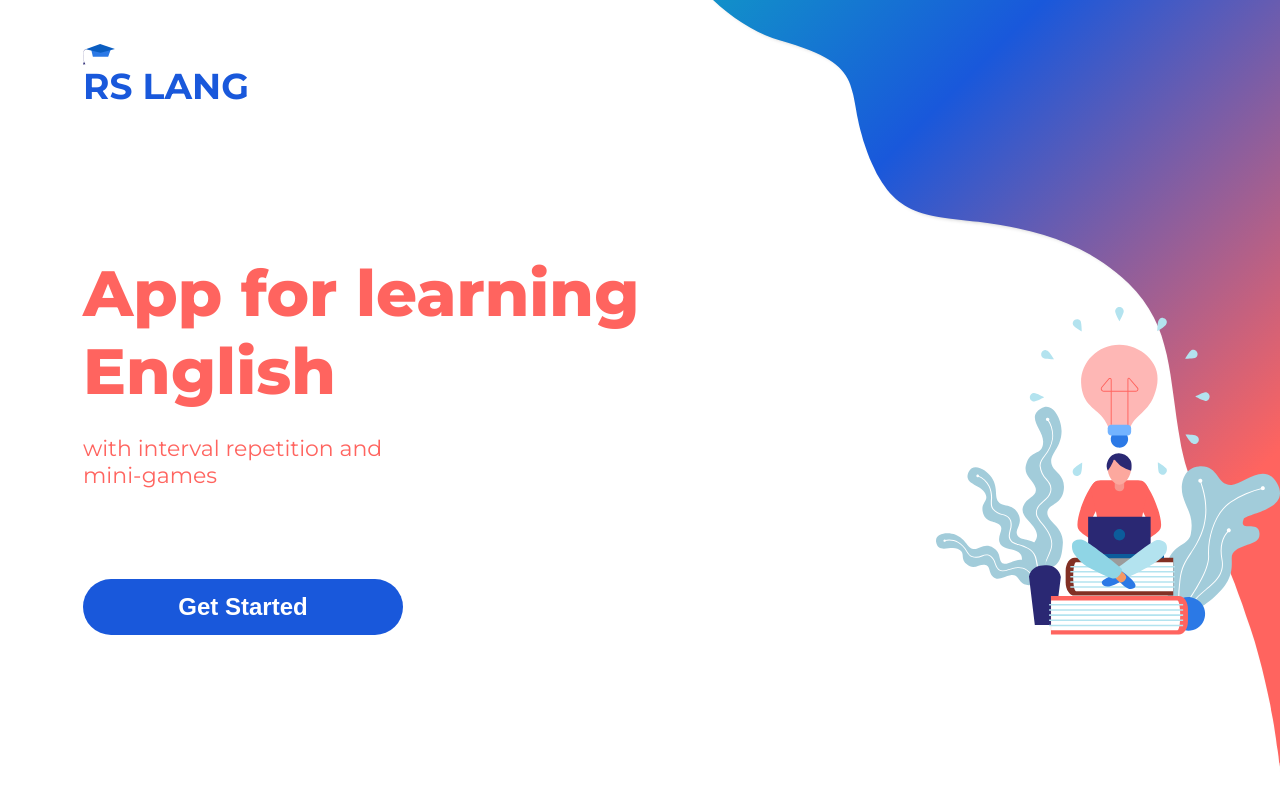
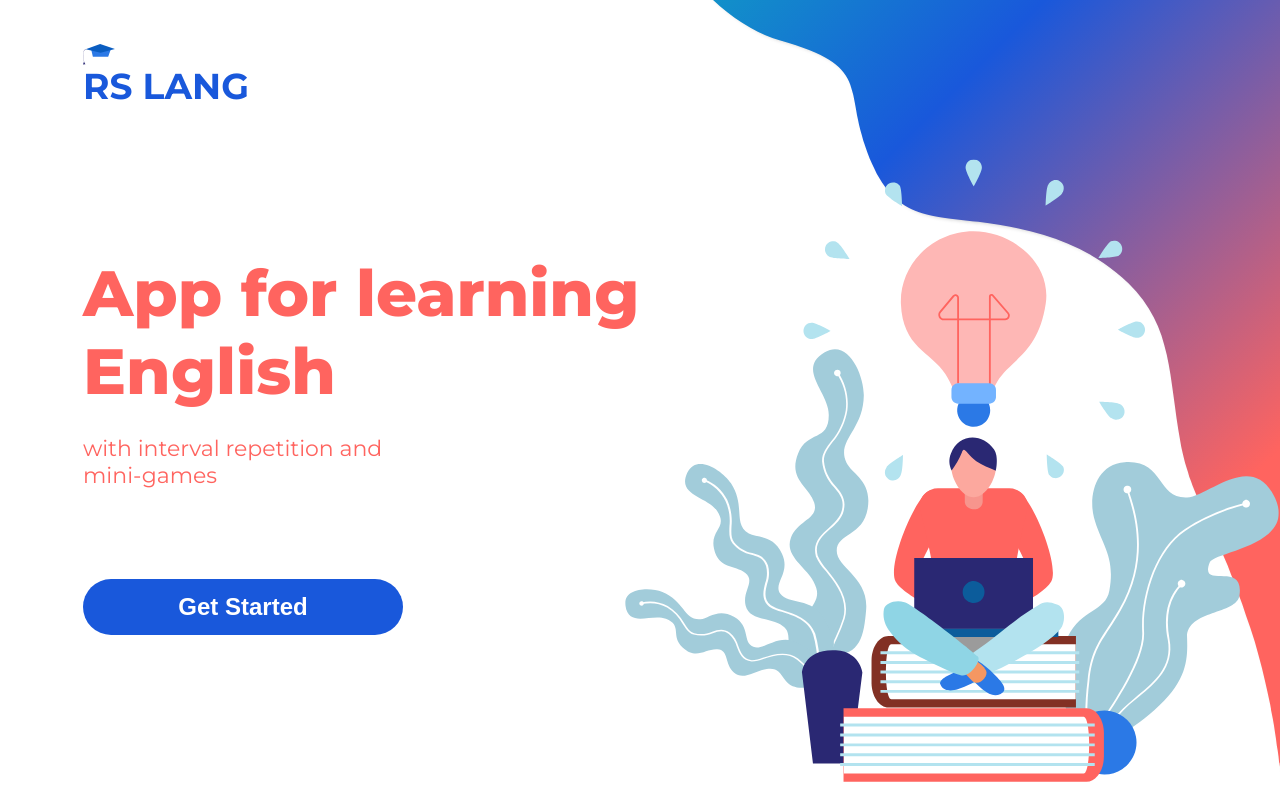
Before and after one commit to dzinrai/rslang, a React (Create React App) app: page / in a window 1280 px wide. Shown: the top 800 px of the page. Built offline with nearby package versions, Linux system fonts and the light colour scheme.

Commit message:
refactor: styles for welcome image

```diff
--- a/src/components/landing-page/welcome-page/welcome-page.module.css
+++ b/src/components/landing-page/welcome-page/welcome-page.module.css
@@ -51,10 +51,13 @@
   position: absolute;
   transform: rotate(-90deg);
   right: -157px;
+  z-index: -1;
 }
 
 .image {
   position: absolute;
-  right: 0;
+  transform: scale(1.9);
+  right: 156px;
   bottom: 0;
+  z-index: -1;
 }
```
